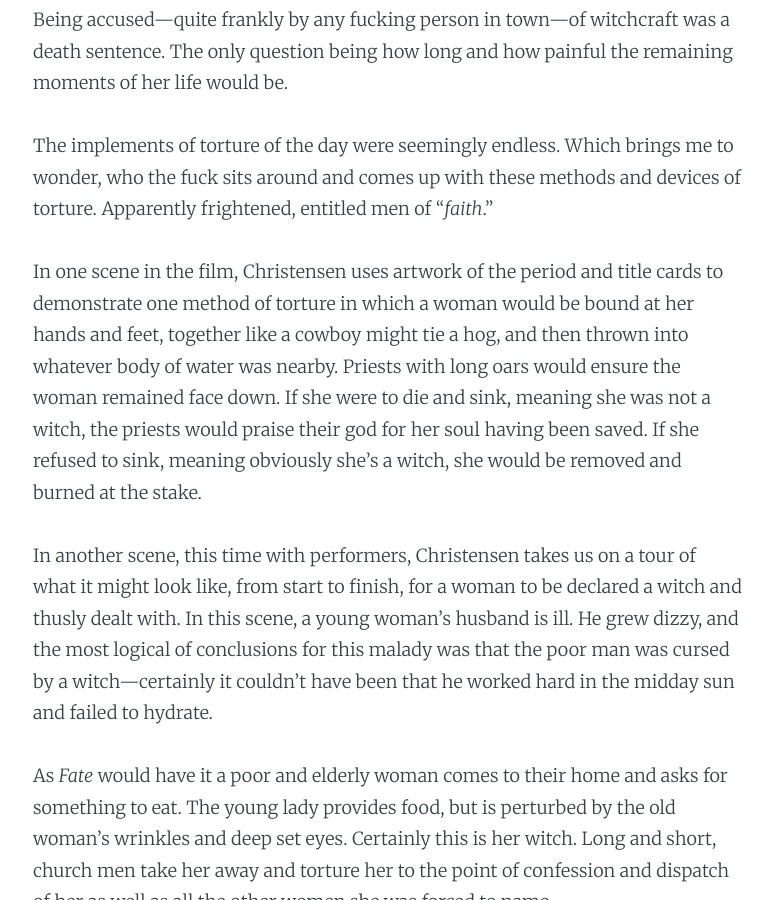
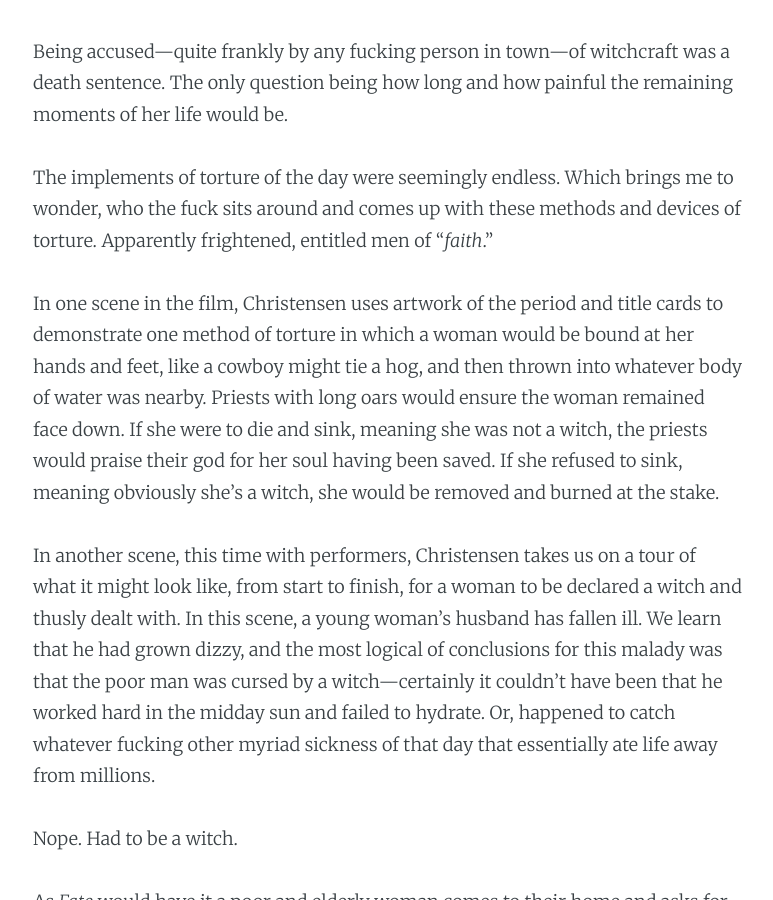
Before and after one commit to chevrenoire/chevrenoire.github.io, a Jekyll site: the page built from _posts/2020-09-29-haxan.md, in a window 1280 px wide and 900 px high, scrolled down 1940 px. Shown: the whole window, without its empty margins (252-1025 px from the left). Built offline with Jekyll 4.4.1, drawn with Linux system fonts in a browser that asks for light colours; nearby versions of some CDN libraries; some of the changed text lies outside the part shown.

Commit message:
update post

```diff
--- a/_posts/2020-09-29-haxan.md
+++ b/_posts/2020-09-29-haxan.md
@@ -14,19 +14,19 @@
 > “To me, a witch is a woman that is capable of letting her intuition take hold of her actions, that communes with her environment, that isn't afraid of facing challenges.”
 > Paulo Coelho
 
-I promise myself&mdash;because no one else reads this&mdash;that I won't spend every post lambasting religion. But, again, watched a film last night that sent me to seething about its subject matter, of which religion is a prime focus.
+I promise myself&mdash;because no one else reads this&mdash;that I won't spend every post lambasting religion. But, again, watched a film last night that set me to seething about its subject matter, of which religion is a prime focus.
 
 That film: _H&auml;xan: Witchcraft Through the Ages_.
 
 _H&auml;xan_ is a 1922 documentary/fantasy film directed by Benjamin Christensen that seeks to educate us on the history and plight of the Witch, from the dawn of time up until the then modern years.
 
-_H&auml;xan_ has long been a part of the esteemed Criterion Collection, and is painstakingly restored via an impressive 2K restoration process and presented on Blu Ray with a hanful of features; features we've yet to explore.
+_H&auml;xan_ has long been a part of the esteemed [Criterion Collection](https://criterion.com), and is painstakingly restored via an impressive 2K restoration process and presented on Blu Ray with a handful of features.
 
-This to say, it's a film considered by many to be valuable in the cinematic canon. However, as the film settled into itself, and it's not until part two that actual actor performances begin, I often found myself laughing _at_ the film. Quite mockingly. It feels campy, and the subject matter being quite far removed from our current time struck me as campy. That was until I remembered: this is a documentary. This isn't meant to be a comical farce. This is meant to explore the history and reality of the witch and her plight.
+This to say, it's a film considered by many to be valuable in the cinematic canon. However, as the film settled into itself&mdash;and it's not until part two that actual actor performances begin&mdash;I often found myself laughing _at_ the film. Quite mockingly in fact. It feels campy, and the subject matter being quite far removed from our current time struck me as rather goofy. That was until I remembered: _holy shit, this is a documentary_. This isn't meant to be comical farce. This is meant to explore the history and reality of the witch and her plight.
 
-It was then that the severity of what we were seeing set in. This is exposing centuries of barbaric mistreatment and misogyny toward women, predominantly at the behest of the Church.
+It was then that the severity of what we were watching set in. This is exposing centuries of barbaric mistreatment and misogyny toward women, predominantly at the behest of the Church.
 
-For a woman to be labeled, tried, condemned and executed as a witch required scarcely anything beyond her being old and ugly, or perhaps young and pretty&mdash;leaving a completely subjective and hazy line for any female to toe.
+For a woman to be labeled, tried, condemned and executed as a witch required scarcely anything beyond her being, say, old and ugly, or perhaps young and pretty&mdash;leaving a completely subjective and hazy line for any female to toe. All it took was someone's accusation.
 
 If merely called a witch, a woman was removed from her home and essentially tortured to the point of either admitting to things she's never done just to stop the barbarism, or for the few strong of will, being punished for their refusal to confess.
 
@@ -34,19 +34,21 @@
 
 The implements of torture of the day were seemingly endless. Which brings me to wonder, who the fuck sits around and comes up with these methods and devices of torture. Apparently frightened, entitled men of "_faith_."
 
-In one scene in the film, Christensen uses artwork of the period and title cards to demonstrate one method of torture in which a woman would be bound at her hands and feet, together like a cowboy might tie a hog, and then thrown into whatever body of water was nearby. Priests with long oars would ensure the woman remained face down. If she were to die and sink, meaning she was not a witch, the priests would praise their god for her soul having been saved. If she refused to sink, meaning obviously she's a witch, she would be removed and burned at the stake.
+In one scene in the film, Christensen uses artwork of the period and title cards to demonstrate one method of torture in which a woman would be bound at her hands and feet, like a cowboy might tie a hog, and then thrown into whatever body of water was nearby. Priests with long oars would ensure the woman remained face down. If she were to die and sink, meaning she was not a witch, the priests would praise their god for her soul having been saved. If she refused to sink, meaning obviously she's a witch, she would be removed and burned at the stake.
 
-In another scene, this time with performers, Christensen takes us on a tour of what it might look like, from start to finish, for a woman to be declared a witch and thusly dealt with. In this scene, a young woman's husband is ill. He grew dizzy, and the most logical of conclusions for this malady was that the poor man was cursed by a witch&mdash;certainly it couldn't have been that he worked hard in the midday sun and failed to hydrate.
+In another scene, this time with performers, Christensen takes us on a tour of what it might look like, from start to finish, for a woman to be declared a witch and thusly dealt with. In this scene, a young woman's husband has fallen ill. We learn that he had grown dizzy, and the most logical of conclusions for this malady was that the poor man was cursed by a witch&mdash;certainly it couldn't have been that he worked hard in the midday sun and failed to hydrate. Or, happened to catch whatever fucking other myriad sickness of that day that essentially ate life away from millions.
 
-As _Fate_ would have it a poor and elderly woman comes to their home and asks for something to eat. The young lady provides food, but is perturbed by the old woman's wrinkles and deep set eyes. Certainly this is her witch. Long and short, church men take her away and torture her to the point of confession and dispatch of her as well as all the other women she was forced to name.
+Nope. Had to be a witch.
+
+As _Fate_ would have it a poor and elderly woman comes to their home and asks for something to eat. The young lady provides food, but is perturbed by the old woman's wrinkles and deep set eyes. Certainly this is her witch. Long and short, church men take her away and torture her to the point of confession and dispatch of her as well as all the other women she was forced to name. Irony of ironies, the young woman who set this all in motion...she was named a witch by the old lady and she as well was dispatched accordingly.
 
 What I find compelling about his film is how it illustrates a subject I've long been drawn to, that being what I refer to as the _Fear and Myth of the **Other**_. Be that _Other_ race, gender, creed, sexuality geography, age, etc. those unlike us become ever so easily subjected to our prejudices, and as this film explores, have for centuries upon centuries now.
 
-Perhaps the fear of _Otherness_ is simply an inherent human trait. I personally don't like that idea at all. I find life far more flavorful and exciting because there are so many _not_ like me. How and why so many are scared of that is beyond me, and grossly fascinates me.
+Perhaps the fear of _Otherness_ is simply an inherent human trait. I personally don't like that idea at all. I find life far more flavorful and exciting because there are so many _not_ like me. How and why so many are scared of different cultures and ideas is beyond me, and also grossly fascinates me.
 
-Theistic religions are at their core an exclusive ideology. You're either of their ilk, or you're not; you're an infidel. Most of these religions seek to allay that _Otherness_ via proselytizing, through _conversion_.  But make no mistake, if the _Other_ does not become like them, they're useless to them. (Again, even I admit that I know many religious&mdash;be they Christian, Muslim, etc&mdash;that aren't awful, racist, sexist, homophobic, misogynistic people...but they're exceptions to the rule.)
+Theistic religions are at their core an exclusive ideology. You're either of their ilk, or you're not; you're an infidel. Most of these religions seek to allay that _Otherness_ via proselytizing; through _conversion_.  But make no mistake, if the _Other_ does not become like them, they're useless to them. (Again, even I admit that I know many religious folk&mdash;be they Christian, Muslim, etc&mdash;that aren't awful, racist, sexist, homophobic, misogynistic people...but they're exceptions to the rule.)
 
-So, what men and women of the times of the Middle Ages called a witch was often no more than a widower or a young woman who'd not found a husband, or sadly, perhaps a woman born with a mental or physical malady. These women were not only shunned by their community, but destroyed by it.
+Ultimately with the benefit of decades of hindsight, we learn that what men and women of the times of the Middle Ages called a witch was often no more than a widower or a young woman who'd not found a husband, or sadly, perhaps a woman born with a mental or physical malady. The true crime? These women were not only shunned by their community, but destroyed by it.
 
 Here we are in the Common Era year of 2020, and while we may not drag women from their homes to test their buoyancy before burning them at the stake, we still don't universally treat them as equals. Women are still blamed for their own assaults, be those random or domestic partnerships. If not blamed, certainly they are held to bear the burden of proof. Women are still assumed to be the homemaker and the caretaker. They're still expected to leave their pursuits and desires behind to nurture their family; whereas, a man should be just as willing and capable.
 
```
